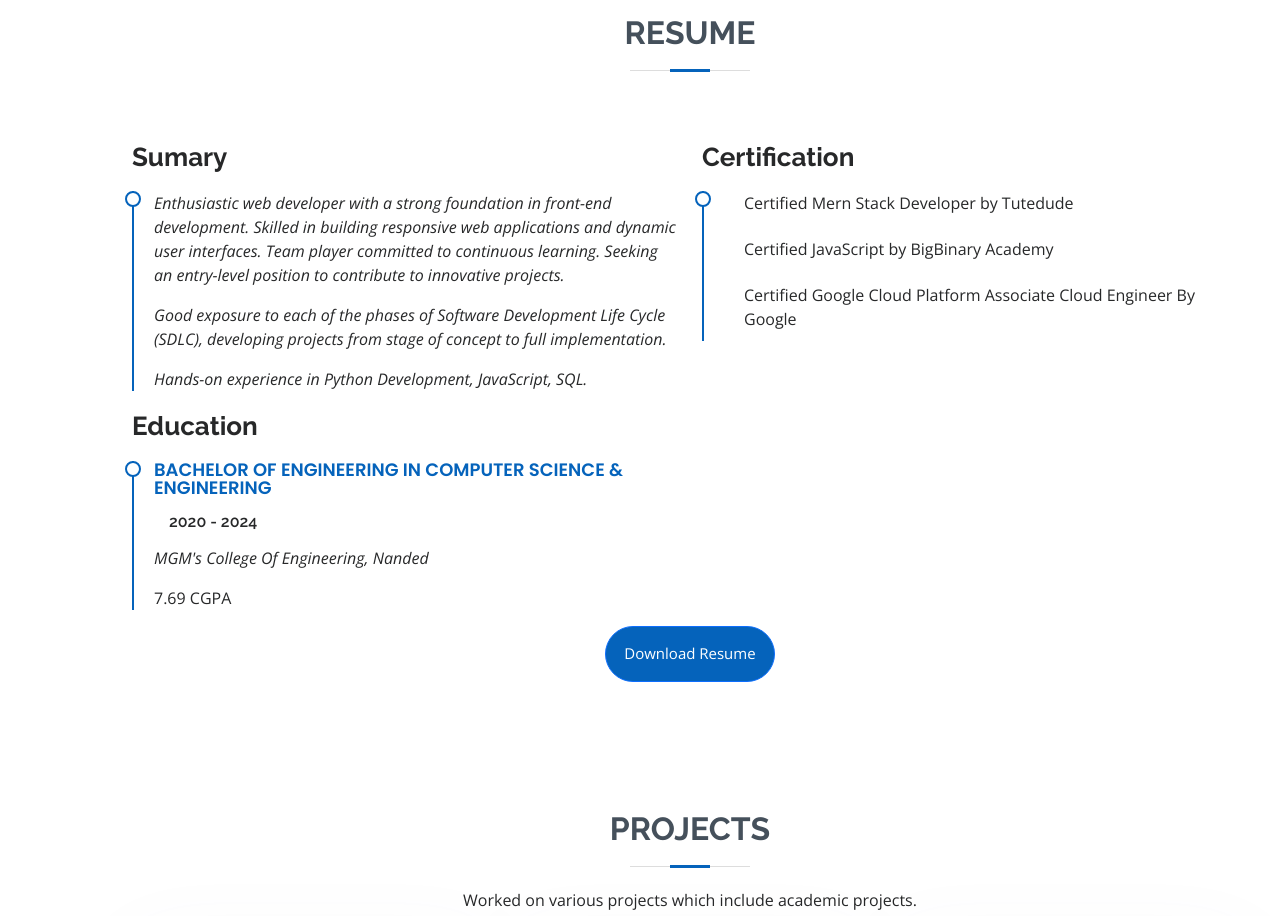
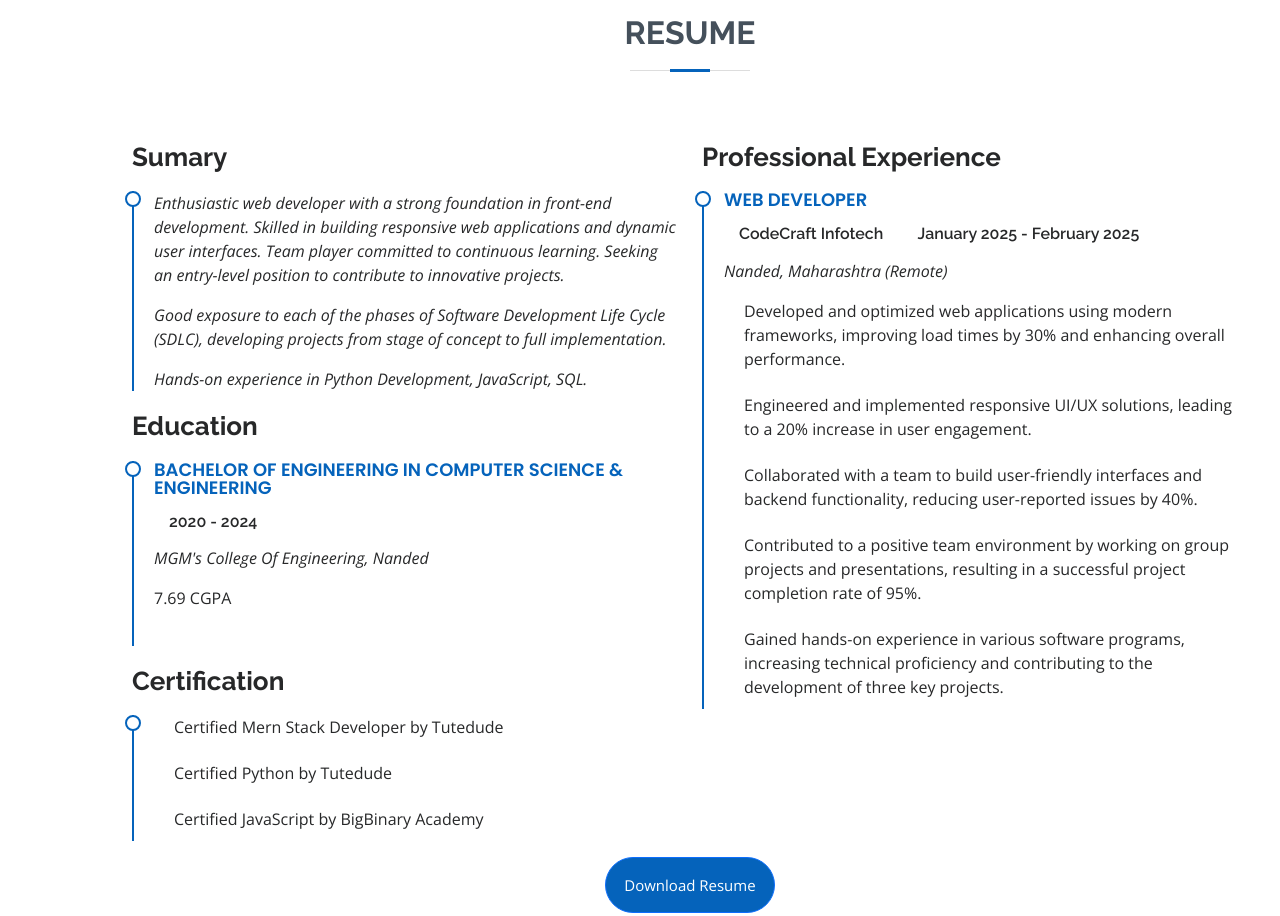
Before and after one commit to MangeshPhulari/MangeshPhulari.github.io, a plain HTML site: page index.html in a window 1280 px wide. Shown: the part 2000-2916 px from the top of the page. Drawn offline with nearby package versions, Linux system fonts and the light colour scheme; files whose address does not match are found by name.

Commit message:
Update index.html
Add Experience and Certification

```diff
--- a/index.html
+++ b/index.html
@@ -258,14 +258,38 @@
                             <p>7.69 CGPA</p>
                         </div>
 
-                    </div>
-                    <div class="col-lg-6">
                         <h3 class="resume-title">Certification</h3>
                         <div class="resume-item">
                             <ul>
                                 <li>Certified Mern Stack Developer by Tutedude</li>
+                                <li>Certified Python by Tutedude</li>
                                 <li>Certified JavaScript by BigBinary Academy</li>
-                                <li>Certified Google Cloud Platform Associate Cloud Engineer By Google</li>
+                            </ul>
+                        </div>
+
+                    </div>
+                    <div class="col-lg-6">
+                        <h3 class="resume-title">Professional Experience</h3>
+                        <div class="resume-item">
+                            <h4>Web Developer</h4>
+                            <h5 class="subhead">CodeCraft Infotech</h5>
+                            <h5 class="subhead">January 2025 - February 2025</h5>
+                            <p><em>Nanded, Maharashtra (Remote)</em></p>
+                            <ul>
+                                <li>Developed and optimized web applications using modern frameworks, improving
+                                    load times by 30% and enhancing overall performance.</li>
+                                <li>Engineered and implemented responsive UI/UX solutions, leading to a 20%
+                                    increase in user engagement.
+                                </li>
+                                <li>Collaborated with a team to build user-friendly interfaces and backend
+                                    functionality, reducing user-reported issues by 40%.
+                                </li>
+                                <li>Contributed to a positive team environment by working on group projects and
+                                    presentations, resulting in a successful project completion rate of 95%.
+                                </li>
+                                <li>Gained hands-on experience in various software programs, increasing technical
+                                    proficiency and contributing to the development of three key projects.
+                                </li>
                             </ul>
                         </div>
                     </div>
```
